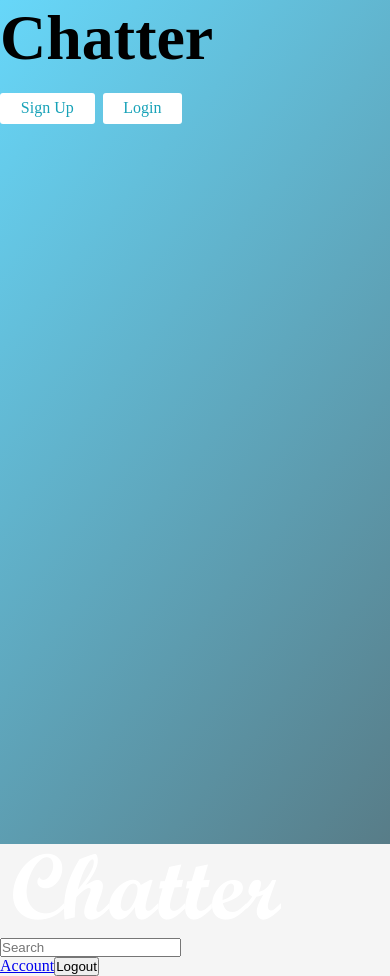
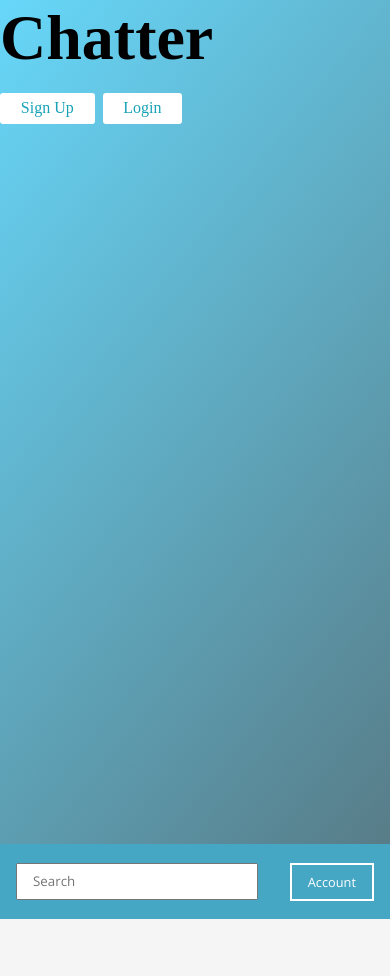
Before and after one commit to counttheclock/Chatter, a React (Create React App) app in the folder client/: page / in a window 390 px wide. After the commit the page ends 919 px from the top, so only its background shows below. Built offline with nearby package versions, Linux system fonts and the light colour scheme; no server answers; the HTML template or start-up script is replaced by a standard one.

Commit message:
Made Navbar Responsive

```diff
--- a/client/src/App.css
+++ b/client/src/App.css
@@ -14,6 +14,16 @@
 
 body {
   background-color: #F5F5F5;
+}
+
+.noselect {
+  -webkit-touch-callout: none; /* iOS Safari */
+    -webkit-user-select: none; /* Safari */
+     -khtml-user-select: none; /* Konqueror HTML */
+       -moz-user-select: none; /* Firefox */
+        -ms-user-select: none; /* Internet Explorer/Edge */
+            user-select: none; /* Non-prefixed version, currently
+                                  supported by Chrome and Opera */
 }
 
 input:-webkit-autofill,
@@ -190,7 +200,6 @@ input[name="login-submit"] {
   transform: translate(-50%, -50%);
 }
 
-
 .auth-form-submit {
   text-align: center;
   margin-top: 10%;
@@ -211,15 +220,30 @@ input[name="login-submit"] {
   background-color: rgb(189, 189, 189);
 }
 
-.auth-close{
+.close {
   position: absolute;
-  top: 1rem;
-  right: 2rem;
-  font-size: 3rem;
+  right: 32px;
+  top: 32px;
+  width: 32px;
+  height: 32px;
+  opacity: 0.5;
 }
-
-i {
-  color: black;
+.close:hover {
+  opacity: 1;
+}
+.close:before, .close:after {
+  position: absolute;
+  left: 15px;
+  content: ' ';
+  height: 33px;
+  width: 2px;
+  background-color: rgb(22, 22, 22);
+}
+.close:before {
+  transform: rotate(45deg);
+}
+.close:after {
+  transform: rotate(-45deg);
 }
 
 .alert {
@@ -243,6 +267,87 @@ i {
   color: #fff;
 }
 
+nav > div {
+  font-size: 1.6em;
+  min-height: 50px;
+  padding: .7rem 4rem;
+}
+
+nav {
+  display: grid;
+  grid-template-columns: 1fr 1.5fr 1fr;
+  text-align: center;
+  background-color: #46A7C5;
+}
+
+.logo {
+  display: grid;
+  justify-items: start;
+  align-items: center;
+}
+
+.logo-img {
+  width: 10rem;
+  padding: none;
+  display: grid;
+  align-items: center;
+}
+
+.search{
+  display: grid;
+  justify-items: center;
+  align-items: center;
+}
+
+.search-form{
+  width: 100%;
+}
+
+.seach-input{
+  width: 100%;
+  height: 2.3rem;
+  padding-left: 15px;
+  max-width: 50rem;
+  font-family: 'Open Sans', sans-serif;
+}
+
+.account-btn-wrapper{
+  display: grid;
+  align-items: center;
+  grid-template-columns: 1fr 7rem;
+  justify-items: end;
+}
+
+.settings-btn{
+  text-decoration: none;
+  color: white;
+  border: 2px solid white;
+  padding: .5rem 1rem;
+  font-family: 'Open Sans', sans-serif;
+  font-size: 1rem;;
+}
+
+.settings-btn > i {
+  color: white;
+}
+
+.inline-block {
+  display: inline-block;
+}
+
+.logout-btn{
+  text-decoration: none;
+  color: white;
+  border: 2px solid white;
+  padding: .5rem 1rem;
+  font-family: 'Open Sans', sans-serif;
+  font-size: 1rem;
+  background-color: transparent;
+}
+
+.logout-btn:hover{
+  cursor: pointer;
+}
 
 @media only screen and (max-height: 1000px) {
   .auth-secondary{
@@ -275,6 +380,30 @@ i {
   }
 }
 
+@media only screen and (max-width: 1200px) {
+  nav {
+    grid-template-columns: 1fr 2fr 1fr;
+  }
+  .logo-img {
+    width: 9rem;
+    padding: none;
+  }
+
+  .account-btn-wrapper{
+    grid-template-columns: 1fr 0;
+    justify-items: end;
+  }
+
+  .logout-btn{
+    width: 0;
+    height: 0;
+    padding: 0;
+    font-size: 0;
+    border: none;
+  }
+}
+
+
 @media only screen and (max-width: 1100px) {
   .form-group > input {
     width: 75%;
@@ -282,6 +411,48 @@ i {
 
   .auth-form-submit > input {
     width: 75%;
+  }
+}
+
+@media only screen and (max-width: 950px) {
+  nav {
+    grid-template-columns: 1fr 3fr 1fr;
+  }
+
+  nav > div {
+    min-height: 75px;
+    padding: .7rem 3rem;
+  }
+
+  .logo-img {
+    width: 7rem;
+    padding: none;
+  }
+
+  .settings-btn{
+    padding: .5rem 1rem;
+    font-size: .8rem;
+  }
+}
+
+@media only screen and (max-width: 750px) {
+  nav {
+    grid-template-columns: 1fr 4fr 1fr;
+  }
+
+  nav > div {
+    min-height: 75px;
+    padding: .7rem 1.5rem;
+  }
+
+  .logo-img {
+    width: 7rem;
+    padding: none;
+  }
+
+  .settings-btn{
+    padding: .5rem 1rem;
+    font-size: .8rem;
   }
 }
 
@@ -318,4 +489,18 @@ i {
   input[name="submit"] {
     top: 85%;
   }
+
+  nav {
+    grid-template-columns: 0 3fr .5fr;
+  }
+
+  .logo-img {
+    width: 0;
+    padding: none;
+  }
+
+  nav > div {
+    min-height: 75px;
+    padding: .7rem 1rem;
+  }
 }
```
